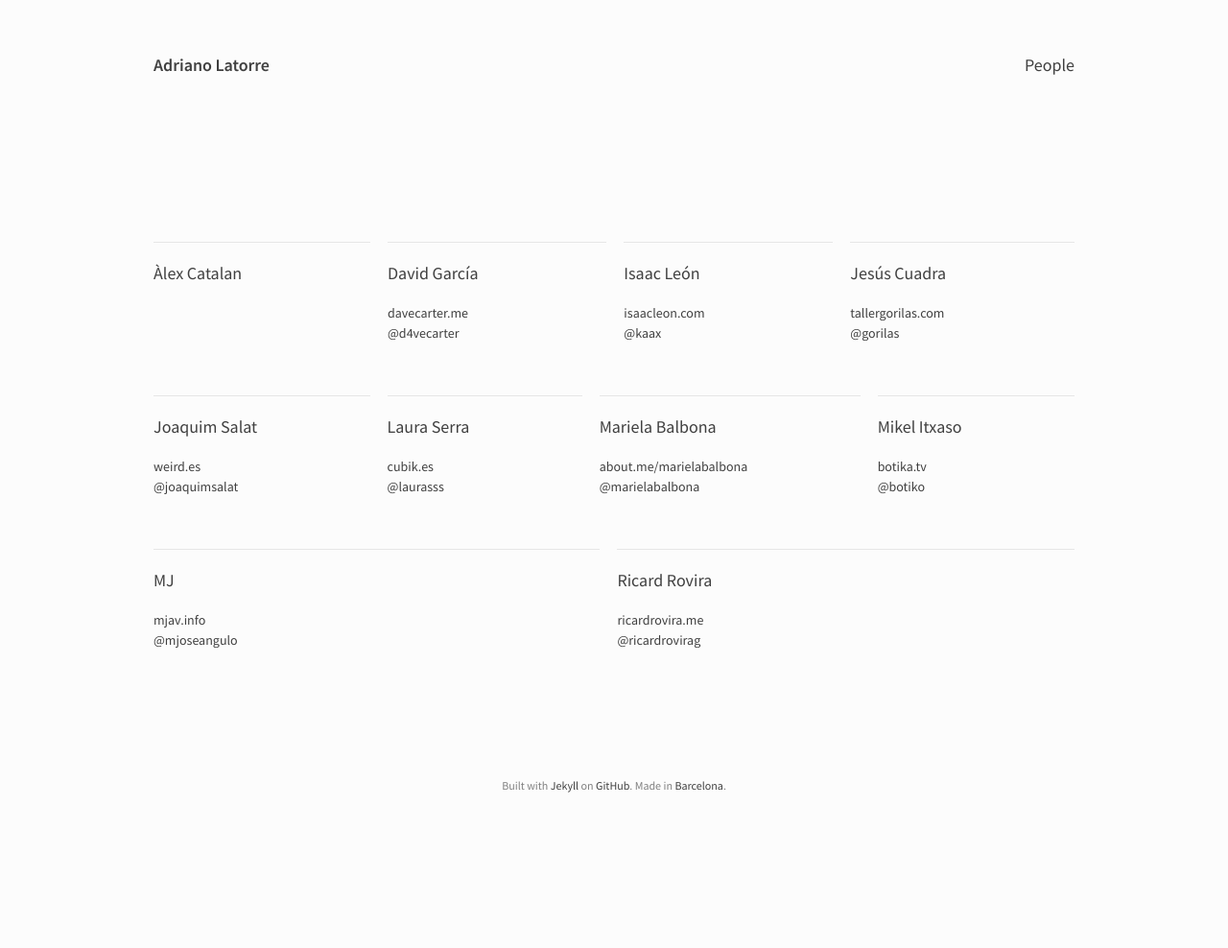
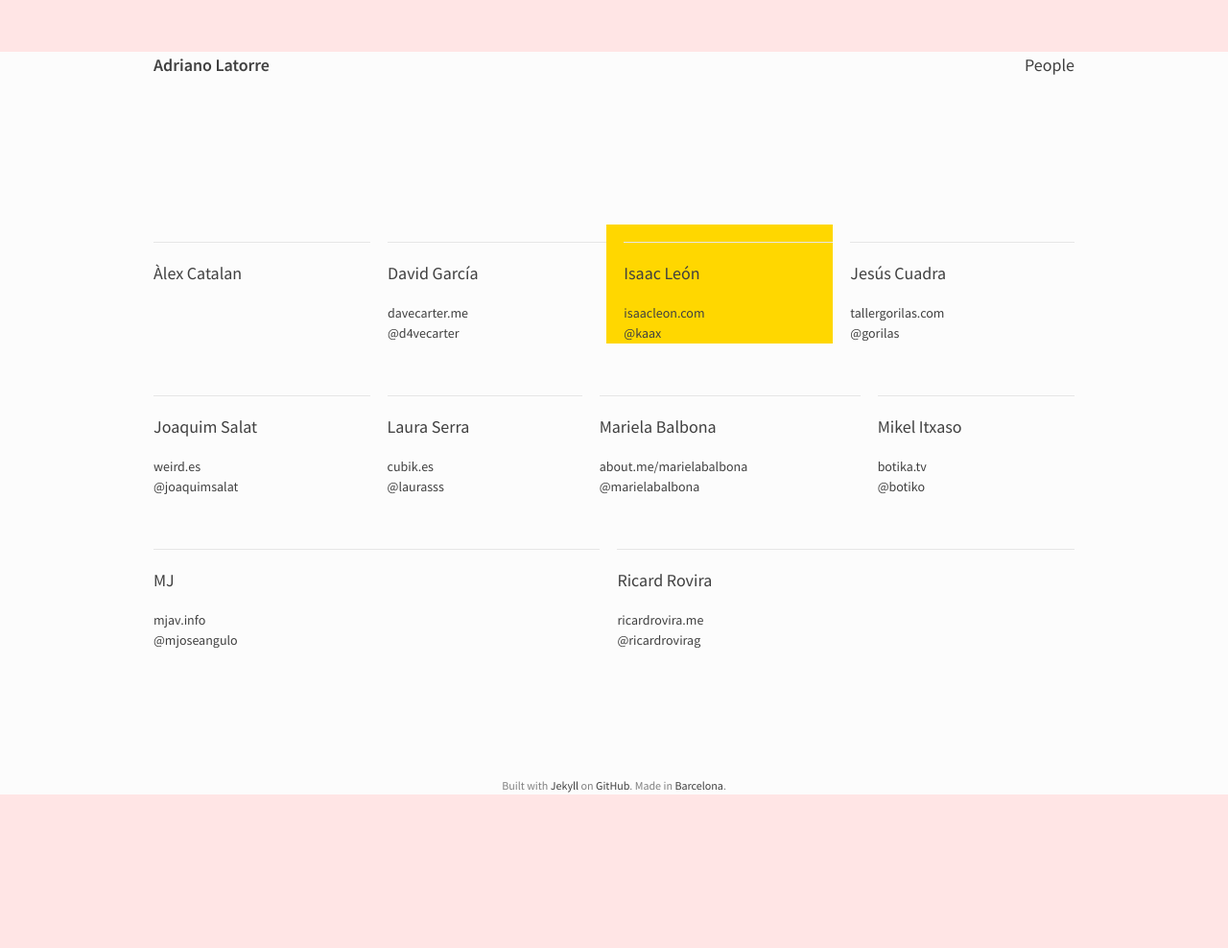
Before and after one commit to AdrianoLatorre/adriano.latorre.info, a Jekyll site: the page built from people.md, in a window 1280 px wide. Shown: the whole page at 96% size. Built offline with Jekyll 4.4.1, drawn with Linux system fonts in a browser that asks for light colours.

Commit message:
Red X Rays

```diff
--- a/_sass/elements.scss
+++ b/_sass/elements.scss
@@ -1,8 +1,9 @@
 // elements.scss: unclassed HTML elements (type selectors).
 
-// * {
-//   background-color: $red !important;
-// }
+*:hover {
+  background-color: $red !important;
+}
+
 
 html {
   font: 100%/1.5 'Source Sans Pro', Helvetica, sans-serif;
--- a/_sass/objects.scss
+++ b/_sass/objects.scss
@@ -74,6 +74,11 @@
   > dl {
     margin: 0 0 2em;
     min-width: 12em;
+    xmax-width: 25%;
+    &:nth-child(3) {
+      background-color: gold;
+      flex-grow: 25%;
+    }
     > dt {
       border-top: .5px solid $g90;
       margin: 1em 0;
```
